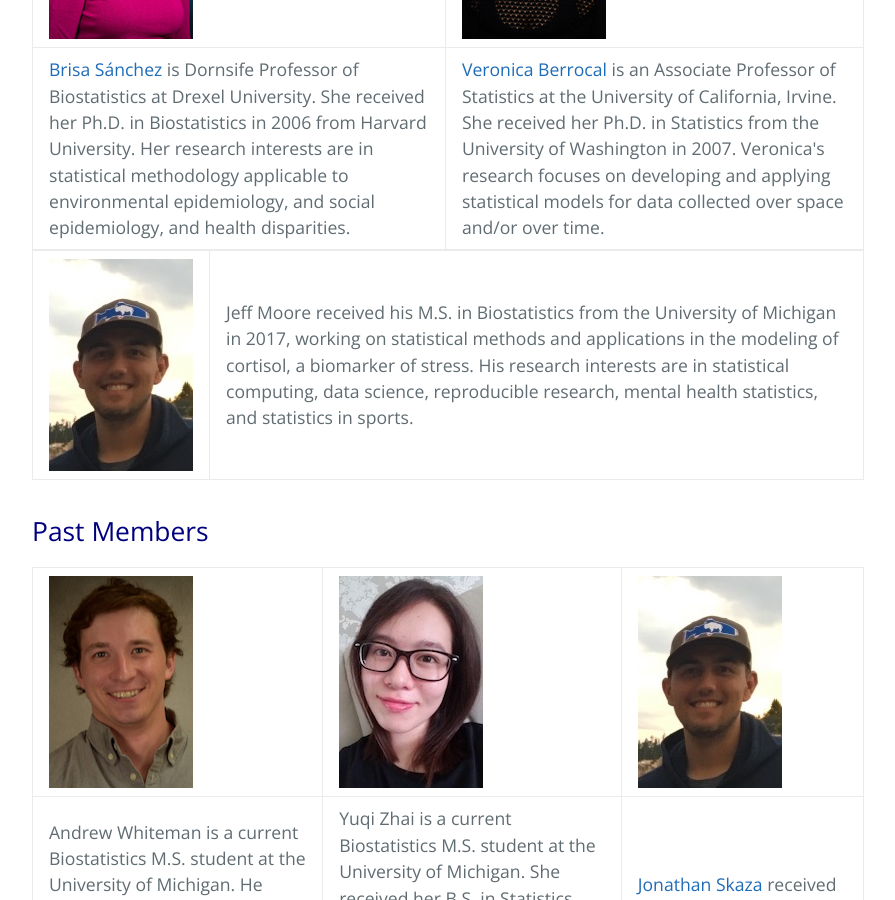
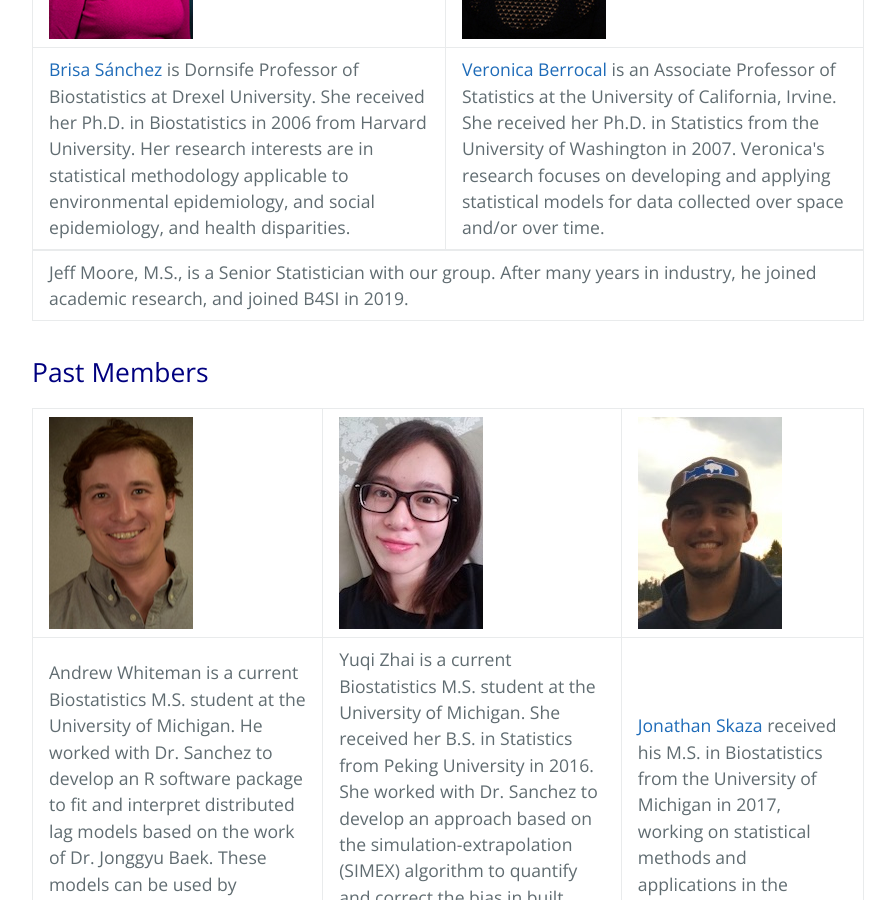
Before and after one commit to Biostatistics4SocialImpact/Biostatistics4SocialImpact.github.io, a Jekyll site: the page built from people.md, in a window 1280 px wide and 900 px high, scrolled down 1240 px. Shown: the whole window, without its empty margins (192-1087 px from the left). Built offline with Jekyll 4.4.1, drawn with Linux system fonts in a browser that asks for light colours.

Commit message:
Update people.md

```diff
--- a/people.md
+++ b/people.md
@@ -40,8 +40,7 @@ permalink: /people/
 <table>
   <tbody>
     <tr>
-      <td><div class="thumbskaza"></div></td>
-      <td> Jeff Moore received his M.S. in Biostatistics from the University of Michigan in 2017, working on statistical methods and applications in the modeling of cortisol, a biomarker of stress. His research interests are in statistical computing, data science, reproducible research, mental health statistics, and statistics in sports. </td>
+      <td> Jeff Moore, M.S., is a Senior Statistician with our group.  After many years in industry, he joined academic research, and joined B4SI in 2019. </td>
     </tr>
   </tbody>
 </table>
```
